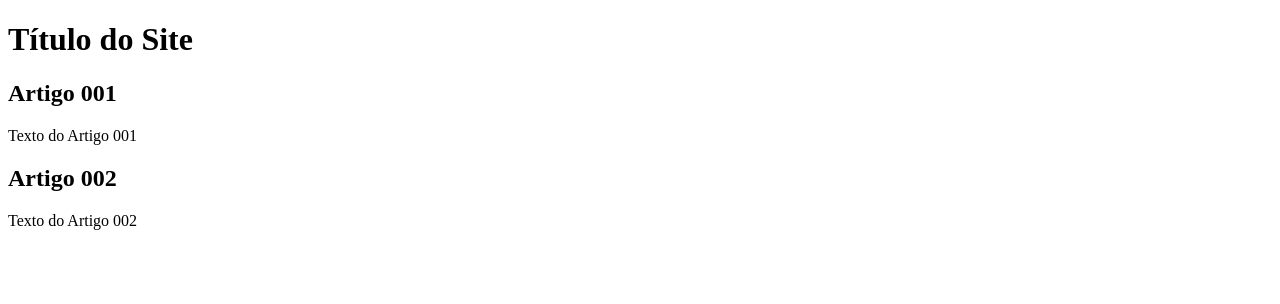
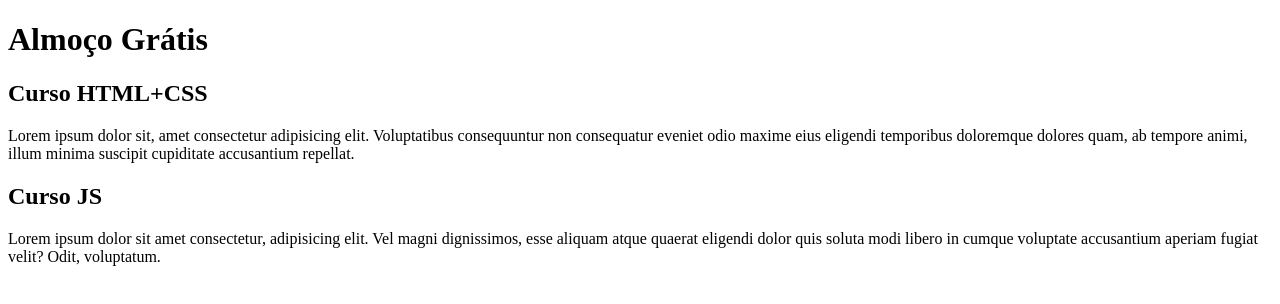
Before and after one commit to Dark-Simoes/projeto-site, a plain HTML site: page index.html in a window 1280 px wide. Drawn offline with Linux system fonts and the light colour scheme.

Commit message:
Comecei a escrever no site

```diff
--- a/index.html
+++ b/index.html
@@ -8,15 +8,15 @@
 <body>
     <Main>
     <header>
-        <h1>Título do Site</h1>
+        <h1>Almoço Grátis</h1>
     </header>
     <article>
-        <h2>Artigo 001</h2>
-        <p>Texto do Artigo 001</p>
+        <h2>Curso HTML+CSS</h2>
+        <p>Lorem ipsum dolor sit, amet consectetur adipisicing elit. Voluptatibus consequuntur non consequatur eveniet odio maxime eius eligendi temporibus doloremque dolores quam, ab tempore animi, illum minima suscipit cupiditate accusantium repellat.</p>
     </article>
     <article>
-        <h2>Artigo 002</h2>
-        <p>Texto do Artigo 002</p>
+        <h2>Curso JS</h2>
+        <p>Lorem ipsum dolor sit amet consectetur, adipisicing elit. Vel magni dignissimos, esse aliquam atque quaerat eligendi dolor quis soluta modi libero in cumque voluptate accusantium aperiam fugiat velit? Odit, voluptatum.</p>
     </article>
     </Main>
 </body>
```
